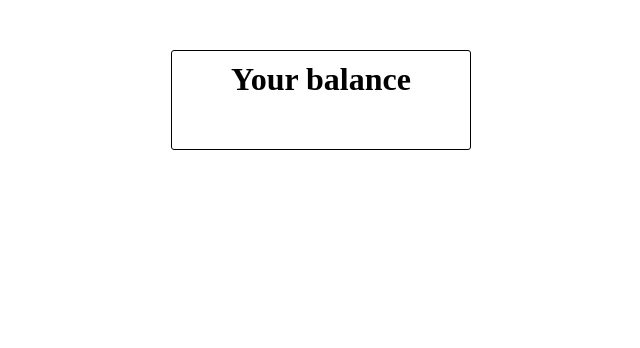
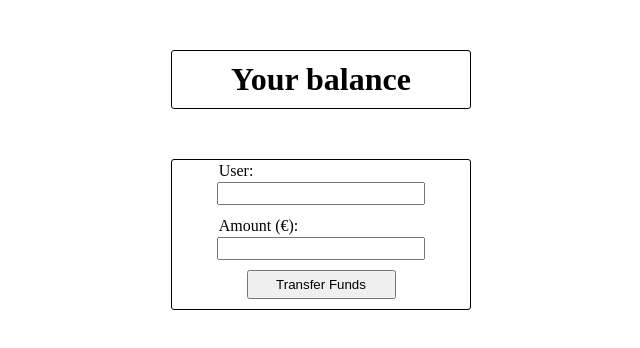
Before and after one commit to JamesPreston1993/csrf-victim, a website: page index.html in a window 1280 px wide. Shown: the whole page, without its empty margins (319-959 px from the left). Drawn offline with Linux system fonts and the light colour scheme; no server answers.

Commit message:
Add transfer form and styles

```diff
--- a/index.html
+++ b/index.html
@@ -8,6 +8,13 @@
          <h1>Your balance</h1>
          <h2 id="balance"></h2>
       </div>
+      <form action="/transfer" method="POST">
+         <label for="user">User:</label>
+         <input type="text" name="user"/>
+         <label for="amount">Amount (€):</label>
+         <input type="text" name="amount"/>
+         <button type="submit">Transfer Funds</button>
+      </form>
    </body>
    <script>
       window.onload = function () {
--- a/public/styles.css
+++ b/public/styles.css
@@ -4,10 +4,9 @@
    padding: 0;
 }
 
-div {
+div, form {
    border: 1px solid black;
    border-radius: 3px;
-   height: 100px;
    margin: 50px auto;
    position: relative;
    width: 300px;
@@ -18,3 +17,20 @@ div h1, div h2 {
    text-align: center;
    width: 100%;
 }
+
+form button, form input, form label {
+   display: block;
+   padding: 2px;
+   margin: 0 auto;
+   width: 70%;
+}
+
+form button, form input {
+   margin-bottom: 10px;
+}
+
+form button {
+   padding: 5px;
+   margin: 10px auto;
+   width: 50%;
+}
```
